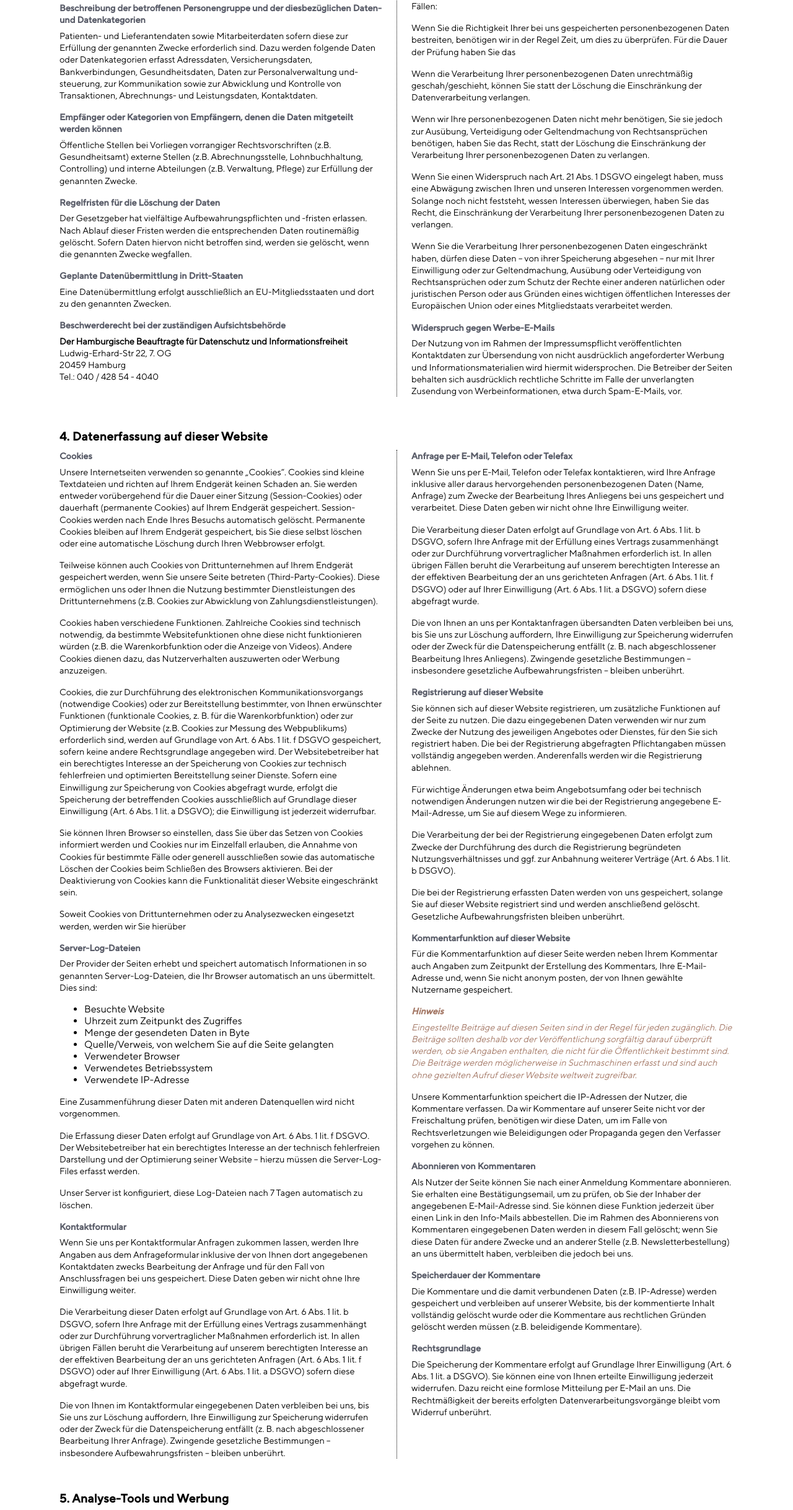
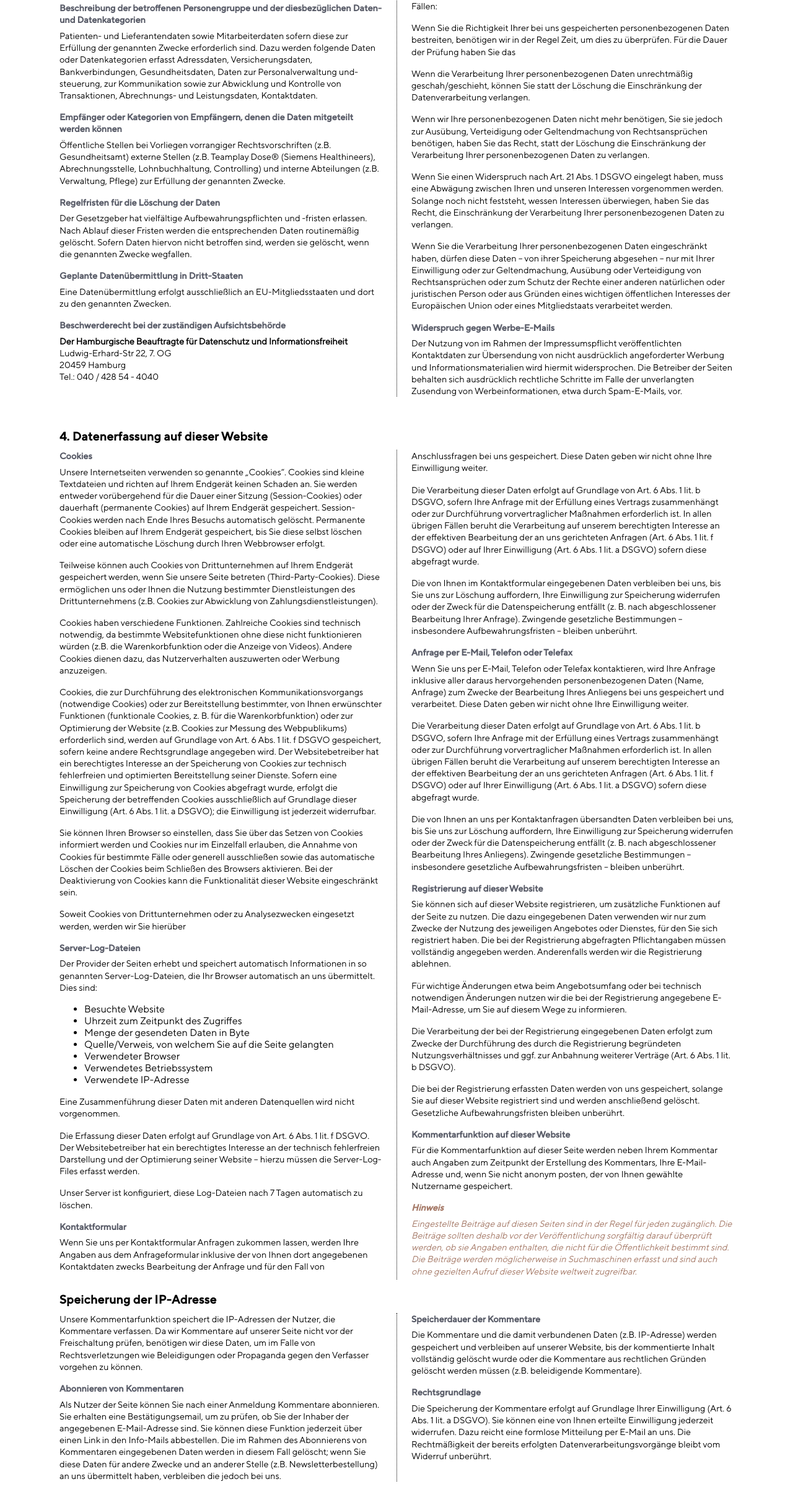
Before and after one commit to chefboes/mpa-site, a plain HTML site: page datenschutz.html in a window 1280 px wide. Shown: the part 1762-4199 px from the top of the page at 62% size. Drawn offline with Linux system fonts and the light colour scheme.

Commit message:
Ergänzung siemens teamplay

```diff
--- a/datenschutz.html
+++ b/datenschutz.html
@@ -111,7 +111,7 @@
                 Patienten- und Lieferantendaten sowie Mitarbeiterdaten sofern diese zur Erfüllung der genannten Zwecke erforderlich sind. Dazu werden folgende Daten oder Datenkategorien erfasst Adressdaten, Versicherungsdaten, Bankverbindungen, Gesundheitsdaten, Daten zur Personalverwaltung und- steuerung, zur Kommunikation sowie zur Abwicklung und Kontrolle von Transaktionen, Abrechnungs- und Leistungsdaten, Kontaktdaten.</p>
 
                 <h4>Empfänger oder Kategorien von Empfängern, denen die Daten mitgeteilt werden können</h4>
-                <p>Öffentliche Stellen bei Vorliegen vorrangiger Rechtsvorschriften (z.B. Gesundheitsamt) externe Stellen (z.B. Abrechnungsstelle, Lohnbuchhaltung, Controlling) und interne Abteilungen (z.B. Verwaltung, Pflege) zur Erfüllung der genannten Zwecke.</p>
+                <p>Öffentliche Stellen bei Vorliegen vorrangiger Rechtsvorschriften (z.B. Gesundheitsamt) externe Stellen (z.B. Teamplay Dose® (Siemens Healthineers), Abrechnungsstelle, Lohnbuchhaltung, Controlling) und interne Abteilungen (z.B. Verwaltung, Pflege) zur Erfüllung der genannten Zwecke.</p>
 
                 <h4>Regelfristen für die Löschung der Daten</h4>
                 <p>Der Gesetzgeber hat vielfältige Aufbewahrungspflichten und -fristen erlassen. Nach Ablauf dieser Fristen werden die entsprechenden Daten routinemäßig gelöscht. Sofern Daten hiervon nicht betroffen sind, werden sie gelöscht, wenn die genannten Zwecke wegfallen.</p>
@@ -195,7 +195,7 @@
             <h4 class="hinweis">Hinweis</h4>
             <p class="hinweis">Eingestellte Beiträge auf diesen Seiten sind in der Regel für jeden zugänglich. Die Beiträge sollten deshalb vor der Veröffentlichung sorgfältig darauf überprüft werden, ob sie Angaben enthalten, die nicht für die Öffentlichkeit bestimmt sind. Die Beiträge werden möglicherweise in Suchmaschinen erfasst und sind auch ohne gezielten Aufruf dieser Website weltweit zugreifbar.</p>
 
-            <h34Speicherung der IP-Adresse</h3>
+            <h3>Speicherung der IP-Adresse</h3>
             <p>Unsere Kommentarfunktion speichert die IP-Adressen der Nutzer, die Kommentare verfassen. Da wir Kommentare auf unserer Seite nicht vor der Freischaltung prüfen, benötigen wir diese Daten, um im Falle von Rechtsverletzungen wie Beleidigungen oder Propaganda gegen den Verfasser vorgehen zu können.</p>
 
             <h4>Abonnieren von Kommentaren</h4>
```
